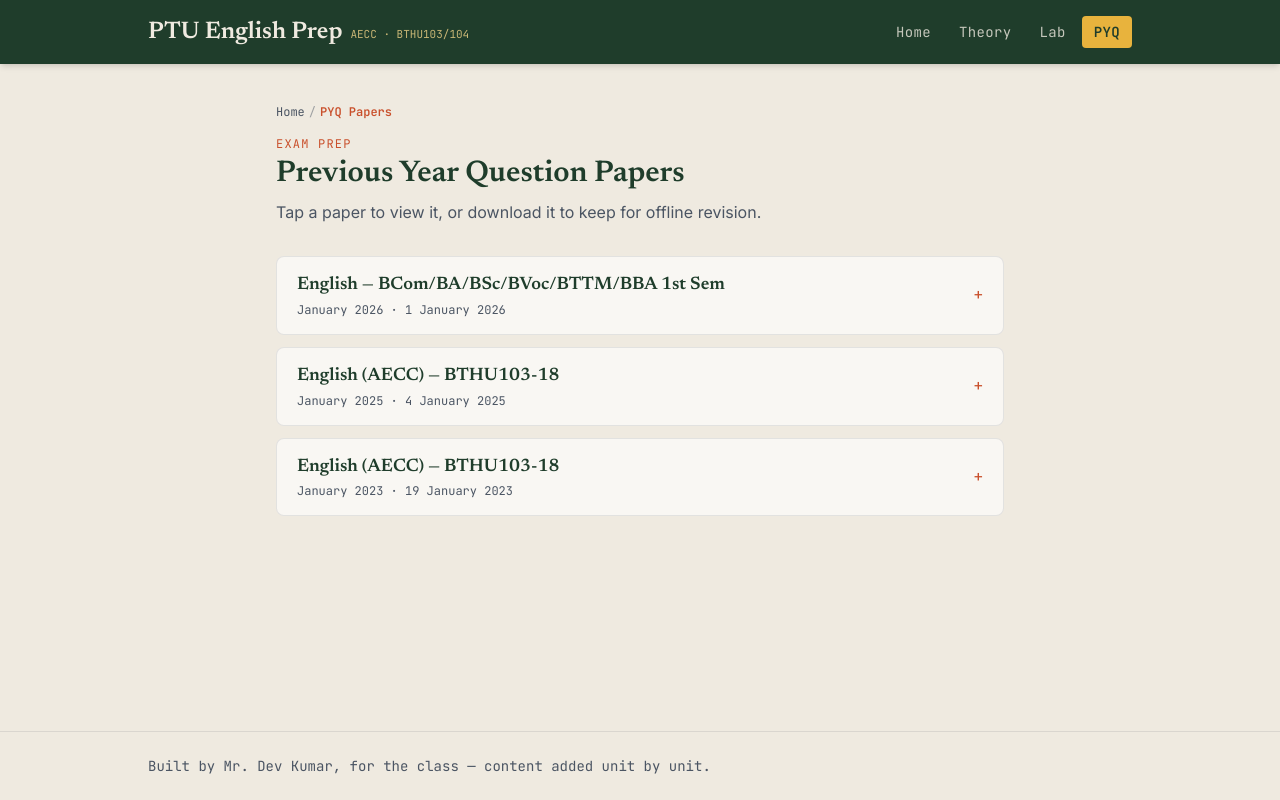
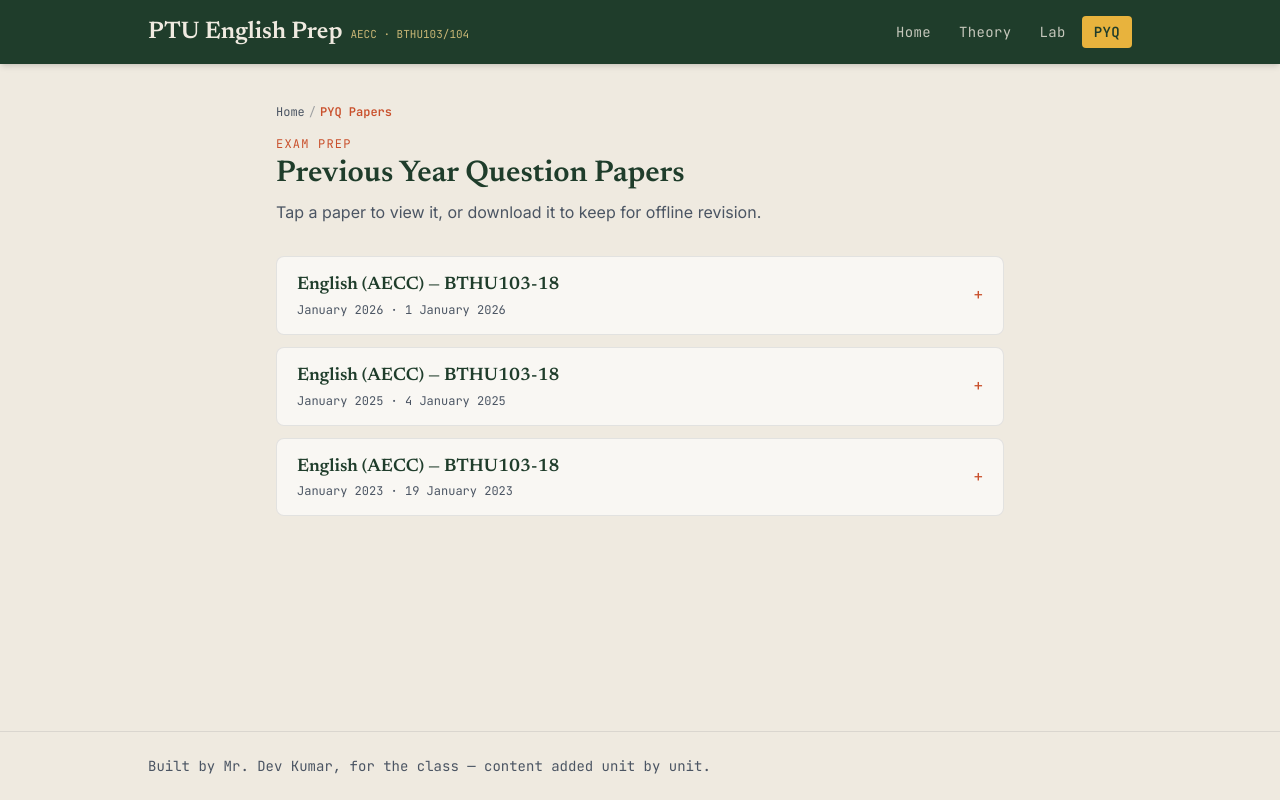
Before and after one commit to dev913913/PTU-English-Prep, a React (Vite) app in the folder ptu-english-prep-src/: page /pyq in a window 1280 px wide. Built offline with nearby package versions, Linux system fonts and the light colour scheme.

Commit message:
Update subject for January 2026 English paper

```diff
--- a/ptu-english-prep-src/src/content/pyq.js
+++ b/ptu-english-prep-src/src/content/pyq.js
@@ -19,7 +19,7 @@ export const pyqPapers = [
   },
   {
   id: 'jan-2026',
-  subject: 'English — BCom/BA/BSc/BVoc/BTTM/BBA 1st Sem',
+  subject: 'English (AECC) — BTHU103-18',
   session: 'January 2026',
   date: '2026-01-01',
   file: '/pyq/english-jan-2026.pdf',
```
